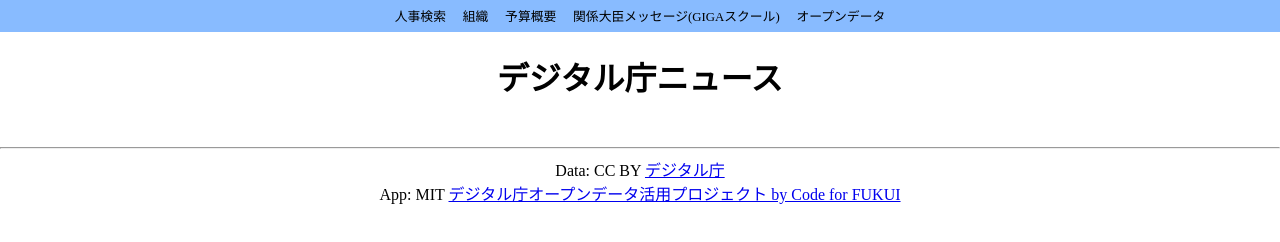
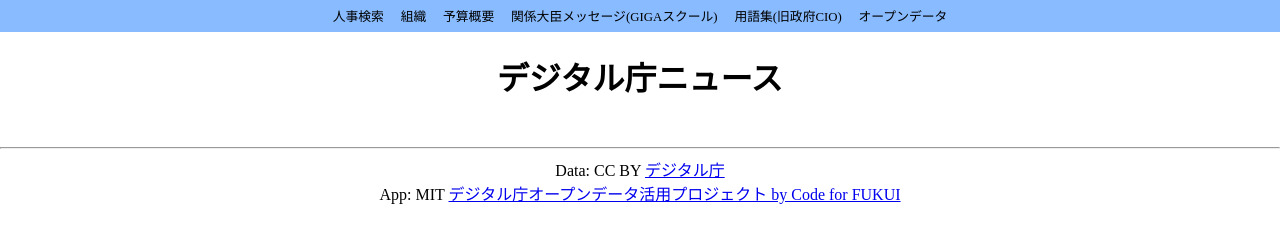
Before and after one commit to code4fukui/digital-agency-jp, a plain HTML site: page index.html in a window 1280 px wide. Drawn offline with Linux system fonts and the light colour scheme.

Commit message:
add link

```diff
--- a/index.html
+++ b/index.html
@@ -60,6 +60,7 @@ body {
   <a href=https://github.com/code4fukui/digital-agency-jp/blob/main/md/%E3%83%87%E3%82%B8%E3%82%BF%E3%83%AB%E5%BA%81%E3%81%AE%E7%B5%84%E7%B9%94%E4%BD%93%E5%88%B6.md>組織</a>
   <a href=https://github.com/code4fukui/digital-agency-jp/blob/main/md/%E4%BB%A4%E5%92%8C4%E5%B9%B4%E5%BA%A6%E4%BA%88%E7%AE%97%E6%A6%82%E7%AE%97%E8%A6%81%E6%B1%82%E3%83%BB%E6%A9%9F%E6%A7%8B%E5%AE%9A%E5%93%A1%E8%A6%81%E6%B1%82%E3%81%AE%E6%A6%82%E8%A6%81.md>予算概要</a>
   <a href=https://github.com/code4fukui/digital-agency-jp/blob/main/GIGA%E3%82%B9%E3%82%AF%E3%83%BC%E3%83%AB%E6%A7%8B%E6%83%B3%E3%81%AB%E3%81%A4%E3%81%84%E3%81%A6%E3%81%AE%E3%82%A2%E3%83%B3%E3%82%B1%E3%83%BC%E3%83%88%E3%81%AE%E5%8F%96%E3%82%8A%E3%81%BE%E3%81%A8%E3%82%81%E7%B5%90%E6%9E%9C/%E9%96%A2%E4%BF%82%E5%A4%A7%E8%87%A3%E5%85%B1%E5%90%8C%E3%83%A1%E3%83%83%E3%82%BB%E3%83%BC%E3%82%B8.md>関係大臣メッセージ(GIGAスクール)</a>
+  <a href=https://code4fukui.github.io/stdwords-jp/>用語集(旧政府CIO)</a>
   <a href=https://github.com/code4fukui/digital-agency-jp>オープンデータ</a>
 </div>
 <h1>デジタル庁ニュース</h1>
```
